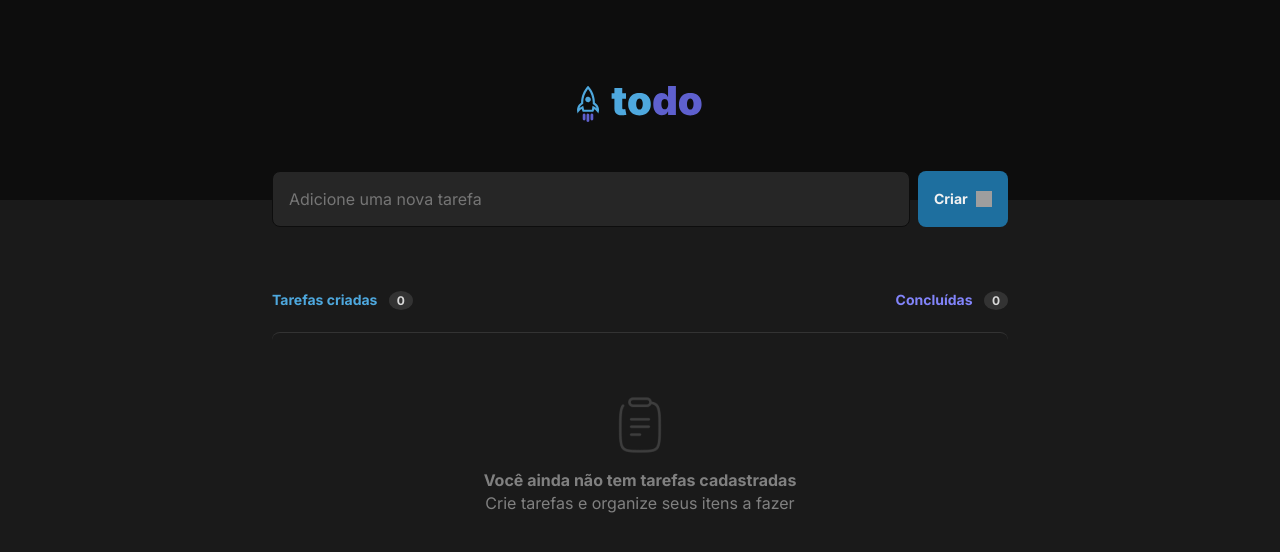
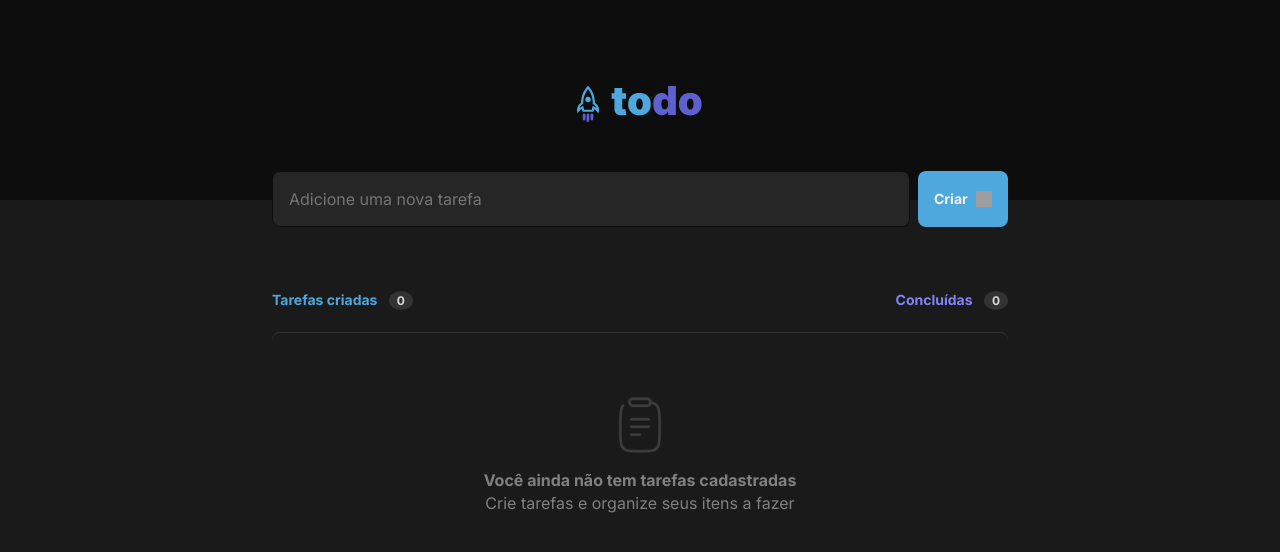
Before and after one commit to shadyueh/rs22-desafio-01, a React (Vite) app: page / in a window 1280 px wide. In both pictures the pointer is over the button "Criar". Shown: the top 552 px of the page. Built offline with nearby package versions, Linux system fonts and the light colour scheme; grey boxes are pictures that could not be loaded.

Commit message:
style: add style for create task button hover

```diff
--- a/src/components/NewTaskForm.module.css
+++ b/src/components/NewTaskForm.module.css
@@ -29,6 +29,10 @@
   align-items: center;
 }
 
+.newTask button:hover {
+  background-color: var(--blue);
+}
+
 .newTask button[type="submit"] img {
   width: 1rem;
   height: 1rem;
```
